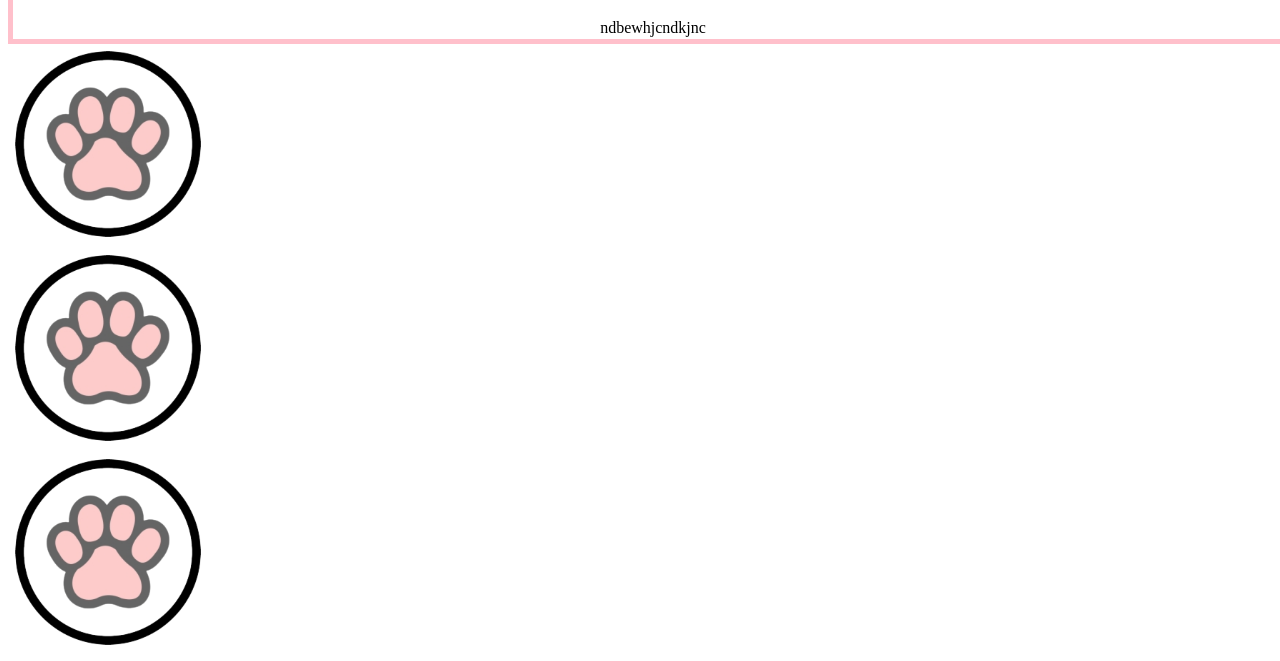
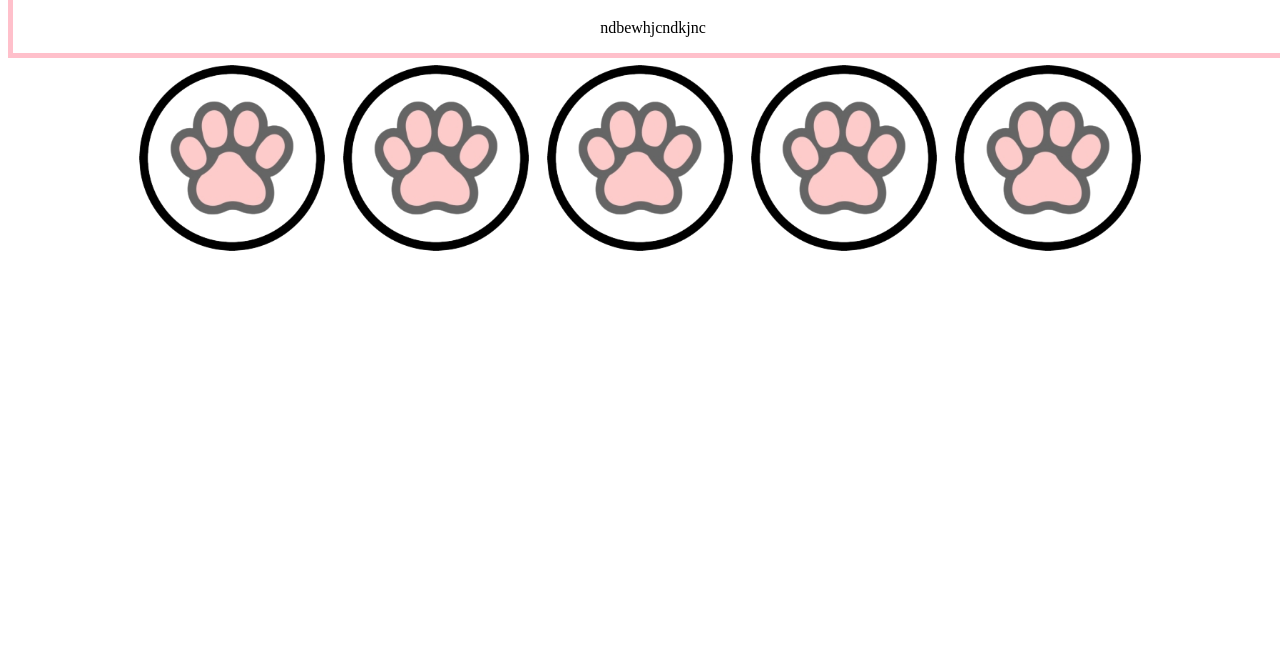
Before and after one commit to ViviYen1/zvirata, a plain HTML site: page index.html in a window 1280 px wide. Shown: the part 74-735 px from the top of the page. Drawn offline with Linux system fonts and the light colour scheme.

Commit message:
Update sty_stranky.css

```diff
--- a/sty_stranky.css
+++ b/sty_stranky.css
@@ -2,24 +2,16 @@ body {
     background-color: white
 }
 
-div {
-    height: 100px;
-    height: 100px;
-    width: 100px;
-    /* background-color: pink ; */
+.paws {
+    margin: auto;
+    text-align: center;
 }
 
-body {
-    background-color: white;
-}
 
 .zvir {
     text-align: center;
     border: solid 5px pink;
     width: 100vw;
 
+
 }
-
-
-
-.paws {}
```
